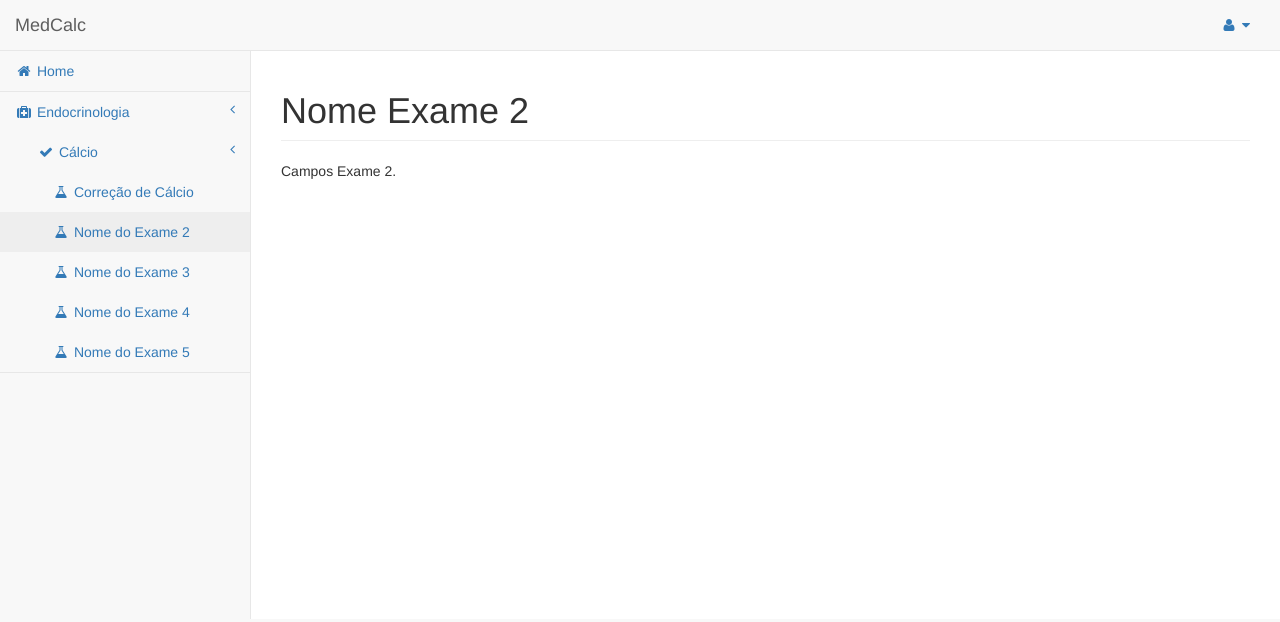
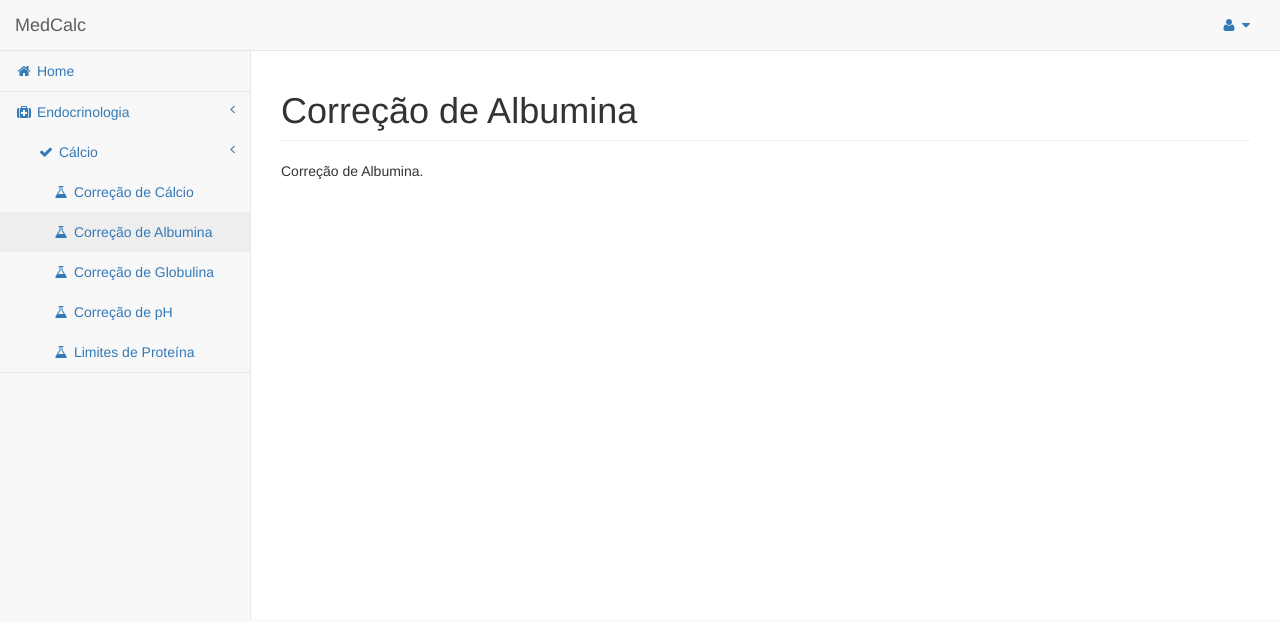
Before and after one commit to allekwrc/medicalc-eng2, a website: page pages/albumina_correcao.html in a window 1280 px wide. Drawn offline with Linux system fonts and the light colour scheme.

Commit message:
Alteração nos menus

```diff
--- a/pages/exame2.html
+++ b/pages/albumina_correcao.html
@@ -76,16 +76,16 @@
                                             <a href="calcio_correcao.html"><i class="fa fa-flask fa-fw"></i> Correção de Cálcio</a>
                                         </li>
                                         <li>
-                                            <a href="exame2.html"><i class="fa fa-flask fa-fw"></i> Nome do Exame 2</a>
+                                            <a href="albumina_correcao.html"><i class="fa fa-flask fa-fw"></i> Correção de Albumina</a>
                                         </li>
                                         <li>
-                                            <a href="exame3.html"><i class="fa fa-flask fa-fw"></i> Nome do Exame 3</a>
+                                            <a href="globulina_correcao.html"><i class="fa fa-flask fa-fw"></i> Correção de Globulina</a>
                                         </li>
                                         <li>
-                                            <a href="exame4.html"><i class="fa fa-flask fa-fw"></i> Nome do Exame 4</a>
+                                            <a href="ph_correcao.html"><i class="fa fa-flask fa-fw"></i> Correção de pH</a>
                                         </li>
                                         <li>
-                                            <a href="exame5.html"><i class="fa fa-flask fa-fw"></i> Nome do Exame 5</a>
+                                            <a href="proteina_limite.html"><i class="fa fa-flask fa-fw"></i> Limites de Proteína</a>
                                         </li>
                                     </ul>
                                 </li>
@@ -99,11 +99,11 @@
         <div id="page-wrapper">
             <div class="row">
                 <div class="col-lg-12">
-                    <h1 class="page-header">Nome Exame 2</h1>
+                    <h1 class="page-header">Correção de Albumina</h1>
                 </div>
             </div>
 
-            Campos Exame 2.
+            Correção de Albumina.
 
         </div>
 
```
Also changed, not shown: pages/calcio_correcao.html (+4 -4 lines), pages/globulina_correcao.html (renamed from pages/exame3.html, +6 -6 lines), pages/index.html (+4 -4 lines), pages/ph_correcao.html (renamed from pages/exame5.html, +7 -7 lines), pages/proteina_limite.html (renamed from pages/exame4.html, +7 -7 lines).
